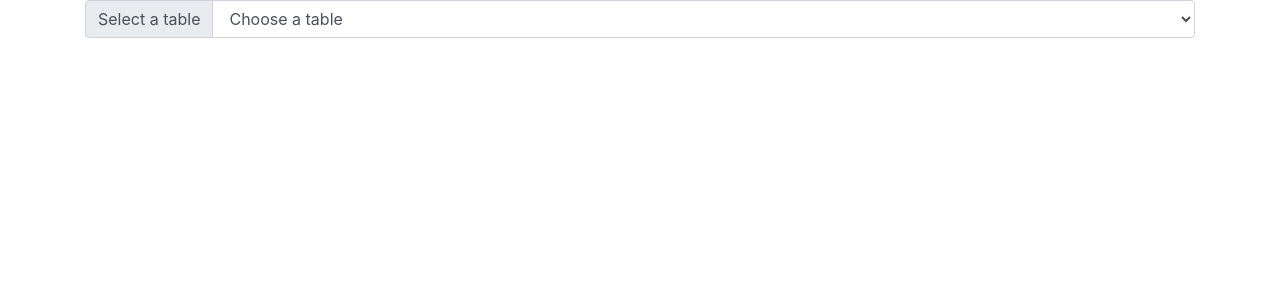
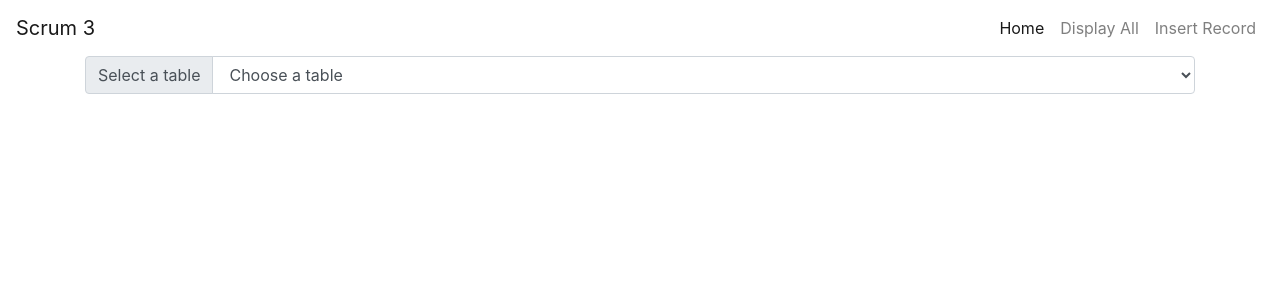
Before and after one commit to MaxMcElhone/Scrum_3_Assignment, a PHP site: page /Client/displayAll.html in a window 1280 px wide. Shown: the top 300 px of the page. Run offline with PHP 8.4, Linux system fonts and the light colour scheme.

Commit message:
added nav bars and messages
I added a navbar and our names to the index page and added messages for the update and insert pages.

```diff
--- a/Scrum3_Team_2/Client/displayAll.html
+++ b/Scrum3_Team_2/Client/displayAll.html
@@ -11,6 +11,25 @@
         <link rel="stylesheet" href="https://stackpath.bootstrapcdn.com/bootstrap/4.1.3/css/bootstrap.min.css">
     </head>
     <body>
+      <nav class="navbar navbar-expand-lg navbar-light">
+        <a class="navbar-brand" href="../index.html">Scrum 3</a>
+        <button class="navbar-toggler" type="button" data-toggle="collapse" data-target="#navbarNavDropdown" aria-controls="navbarNavDropdown" aria-expanded="false" aria-label="Toggle navigation">
+          <span class="navbar-toggler-icon"></span>
+        </button>
+        <div class="collapse navbar-collapse" id="navbarNavDropdown">
+          <ul class="navbar-nav ml-auto">
+            <li class="nav-item">
+              <a class="nav-link active" href="../index.html">Home <span class="sr-only">(current)</span></a>
+            </li>
+            <li class="nav-item">
+              <a class="nav-link" href="displayAll.html">Display All</a>
+            </li>
+            <li class="nav-item">
+              <a class="nav-link" href="insert.html">Insert Record</a>
+            </li>
+          </ul>
+        </div>
+      </nav>
         <div class="container text-center">
             <form id="target" action="selectOne.php" method="post">
                 <div class="input-group mb-3">
@@ -47,7 +66,7 @@
                     // alert(response); // for debuging
 
                     response = response.replace(/Customer|Order|Product/g, "");
-                    alert(response);// for debuging
+                    //alert(response);// for debuging
                     data = JSON.parse(response);
 
                     var display_selected = document.getElementById("display_all");
@@ -66,8 +85,8 @@
                             output += "<td>" + data[x].email + "</td>";
                             output += "<td>" + data[x].phone + "</td>";
                             output += "<td>" + '<input type="button" name="id" value="Select" onclick="submit_form('
-                                        + data[x].ID + ')" class="btn btn-primary">' +
-                                        '<input type="button" name="delete" value="Delete" onclick="delete_form(\'' + tableName + '\', ' + data[x].ID + ')" class="btn btn-primary"' + "</td>";
+                                        + data[x].ID + ')" class="btn btn-primary mr-2">' +
+                                        '<input type="button" name="delete" value="Delete" onclick="delete_form(\'' + tableName + '\', ' + data[x].ID + ')" class="btn btn-danger"' + "</td>";
                             output += "</tr>";
                         }
                     }
@@ -82,8 +101,8 @@
                             output += "<td>" + data[x].color + "</td>";
                             output += "<td>" + data[x].description + "</td>";
                             output += "<td>" + data[x].price + "</td>";
-                            output += "<td>" + '<input type="button" name="id" value="Select" onclick="submit_form(' + data[x].ID + ')" class="btn btn-primary">' +
-                            '<input type="button" name="delete" value="Delete" onclick="delete_form(\'' + tableName + '\', ' + data[x].ID + ')" class="btn btn-primary"' + "</td>";
+                            output += "<td>" + '<input type="button" name="id" value="Select" onclick="submit_form(' + data[x].ID + ')" class="btn btn-primary mr-2">' +
+                            '<input type="button" name="delete" value="Delete" onclick="delete_form(\'' + tableName + '\', ' + data[x].ID + ')" class="btn btn-danger"' + "</td>";
                 output += "</tr>";
                         }
                     }
@@ -99,8 +118,8 @@
                             output += "<td>" + data[x].expectedArrivalDate + "</td>";
                             output += "<td>" + data[x].price + "</td>";
                             output += "<td>" + "<input type=\"button\" name=\"id\" value=\"Select\" onclick=\"submit_form("
-                                        + data[x].ID + ")\" class=\"btn btn-primary\">" +
-                                        '<input type="button" name="delete" value="Delete" onclick="delete_form(\'' + tableName + '\', ' + data[x].ID + ')" class="btn btn-primary"' + "</td>";
+                                        + data[x].ID + ")\" class=\"btn btn-primary mr-2\">" +
+                                        '<input type="button" name="delete" value="Delete" onclick="delete_form(\'' + tableName + '\', ' + data[x].ID + ')" class="btn btn-danger"' + "</td>";
                             output += "</tr>";
                         }
                     }
```
Also changed, not shown: Scrum3_Team_2/Client/insert.html (+19 -0 lines), Scrum3_Team_2/Client/selectOne.php (+19 -0 lines), Scrum3_Team_2/Provider_2/API_2.php (+10 -4 lines), Scrum3_Team_2/index.html (+7 -1 lines).
